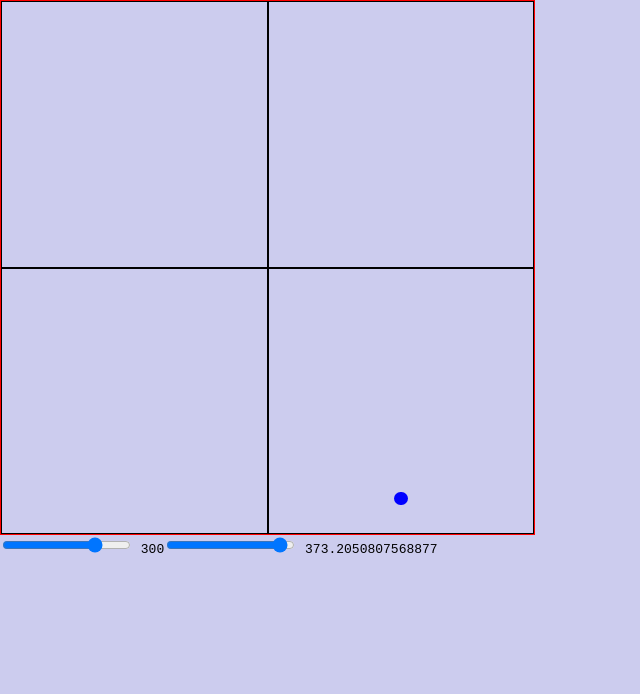
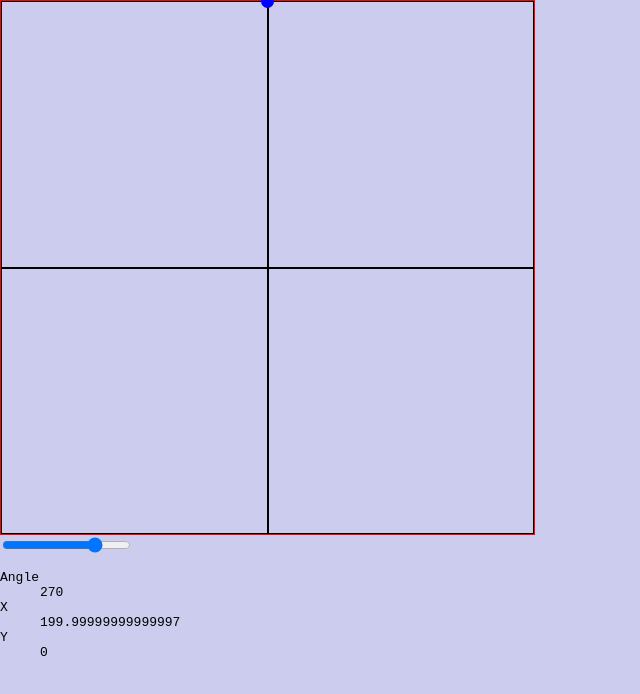
Before and after one commit to doppler/circle, a React (Create React App) app: page / in a window 1280 px wide. Shown: the top 694 px of the page, without its empty margins (0-640 px from the left). Built offline with nearby package versions, Linux system fonts and the light colour scheme.

Commit message:
set x,y based on angle

```diff
--- a/src/App.js
+++ b/src/App.js
@@ -5,27 +5,20 @@ const App = () => {
   const h = 200;
   const k = 200;
   const r = 200;
-  const [x, setX] = useState(0);
-  const [y, setY] = useState(0);
-  const [reverse, setReverse] = useState(false);
-  const handleXChange = event => setX(Number(event.target.value));
-  const handleYChange = event => setY(Number(event.target.value));
+  const [coords, setCoords] = useState({ x: 0, y: 200 });
+  const [angle, setAngle] = useState(270);
 
-  const moveX = () => {
-    if (x === 400) setReverse(true);
-    if (x === 0) setReverse(false);
-    setX(reverse ? x - 1 : x + 1);
+  const handleAngleSliderChange = event => {
+    setAngle(Number(event.target.value));
   };
-  let timer;
+
   useEffect(() => {
-    timer = setInterval(() => {
-      moveX();
-    }, 25);
-    return () => clearInterval(timer);
-  });
-  useEffect(() => {
-    setY(h + Math.sqrt((r + x - k) * (r - x + k)));
-  }, [x]);
+    let radian = (angle * Math.PI) / 180;
+    setCoords({
+      x: h + r * Math.cos(radian),
+      y: k + r * Math.sin(radian)
+    });
+  }, [angle]);
 
   return (
     <div className="App">
@@ -37,23 +30,32 @@ const App = () => {
         <div
           className="dot"
           style={{
-            left: `calc(${x}pt - 5pt)`,
-            top: `calc(${y}pt - 5pt)`
+            left: `calc(${coords.x}pt - 5pt)`,
+            top: `calc(${coords.y}pt - 5pt)`
           }}
         />
       </div>
-      <SliderX {...{ x, handleXChange }} /> {x}
-      <SliderY {...{ y, handleYChange }} /> {y}
+      <Slider {...{ angle, handleAngleSliderChange }} />
+      <dl>
+        <dt>Angle</dt>
+        <dd>{angle}</dd>
+        <dt>X</dt>
+        <dd>{coords.x}</dd>
+        <dt>Y</dt>
+        <dd>{coords.y}</dd>
+      </dl>
     </div>
   );
 };
 
 export default App;
 
-const SliderX = ({ x, handleXChange }) => (
-  <input type="range" min={0} max={400} value={x} onChange={handleXChange} />
+const Slider = ({ angle, handleAngleSliderChange }) => (
+  <input
+    type="range"
+    value={angle}
+    min={0}
+    max={359}
+    onChange={handleAngleSliderChange}
+  />
 );
-
-const SliderY = ({ y, handleYChange }) => (
-  <input type="range" min={0} max={400} value={y} onChange={handleYChange} />
-);
```
